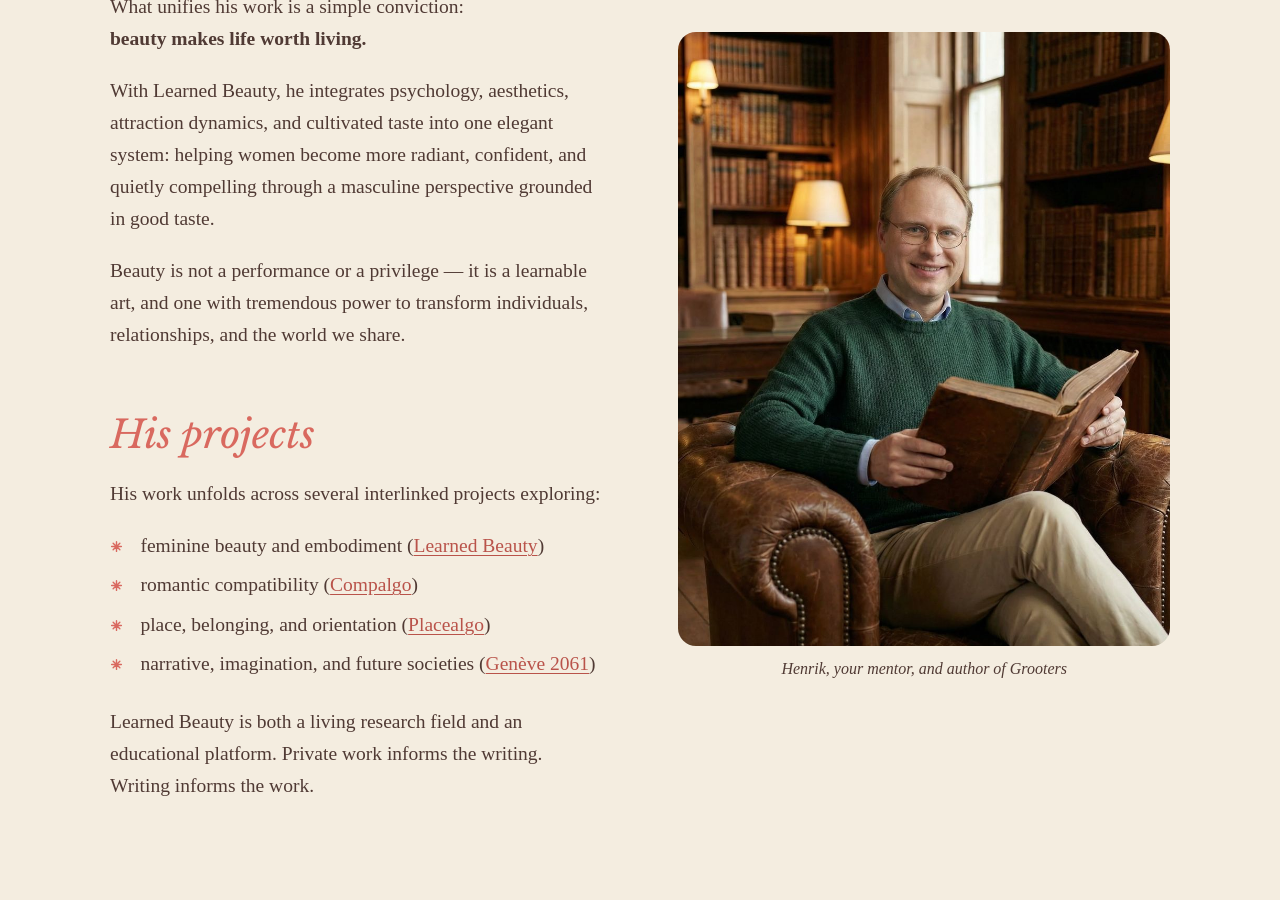
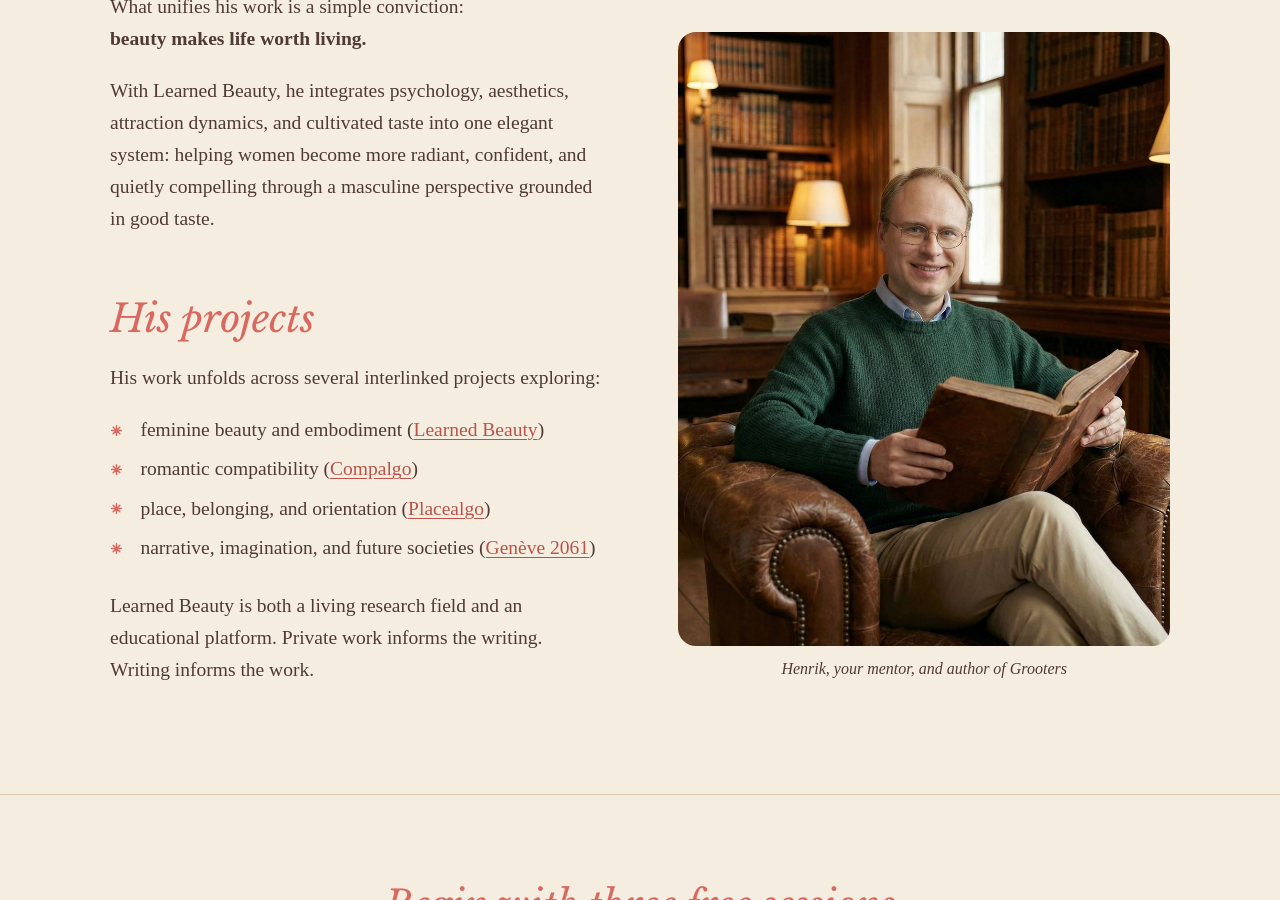
Before and after one commit to LoveAlgo/learnedbeauty, a Jekyll site: the page built from about/index.md, in a window 1280 px wide and 900 px high, scrolled down 849 px. Built offline with Jekyll 4.4.1, drawn with Linux system fonts in a browser that asks for light colours.

Commit message:
Update about/index.md (via Pages CMS)

```diff
--- a/about/index.md
+++ b/about/index.md
@@ -2,13 +2,12 @@
 layout: page
 title: About
 heading: Who is Henrik
+description: About Henrik Hillerström, founder of Learned Beauty and author of Grooters.
 image: /assets/images/henrik-library.jpg
 image_alt: Henrik Hillerström reading in a wood-panelled library
 image_caption: Henrik, your mentor, and author of Grooters
 image_side: right
-description: About Henrik Hillerström, founder of Learned Beauty and author of Grooters.
 ---
-
 Henrik Hillerström is a multidisciplinary entrepreneur and thinker with a lifelong dedication to beauty, intelligence, and human flourishing. Born in Australia to Swedish parents, raised in Geneva, and now based in the south of France, he brings a cultivated global perspective shaped by life across nine countries and dozens of homes.
 
 His education spans business administration (MBA, University of St. Gallen), urban and regional planning, architecture, and adult education. Professionally, he has worked in finance, entrepreneurship, research, and in the design of compatibility systems for relationships and place-based living.
@@ -20,13 +19,12 @@ What unifies his work is a simple conviction:
 
 With Learned Beauty, he integrates psychology, aesthetics, attraction dynamics, and cultivated taste into one elegant system: helping women become more radiant, confident, and quietly compelling through a masculine perspective grounded in good taste.
 
-Beauty is not a performance or a privilege — it is a learnable art, and one with tremendous power to transform individuals, relationships, and the world we share.
-
 ## His projects
 
 His work unfolds across several interlinked projects exploring:
 
 {: .star-list}
+
 - feminine beauty and embodiment ([Learned Beauty](/))
 - romantic compatibility ([Compalgo](https://www.compalgo.com))
 - place, belonging, and orientation ([Placealgo](https://www.placealgo.com))
```
